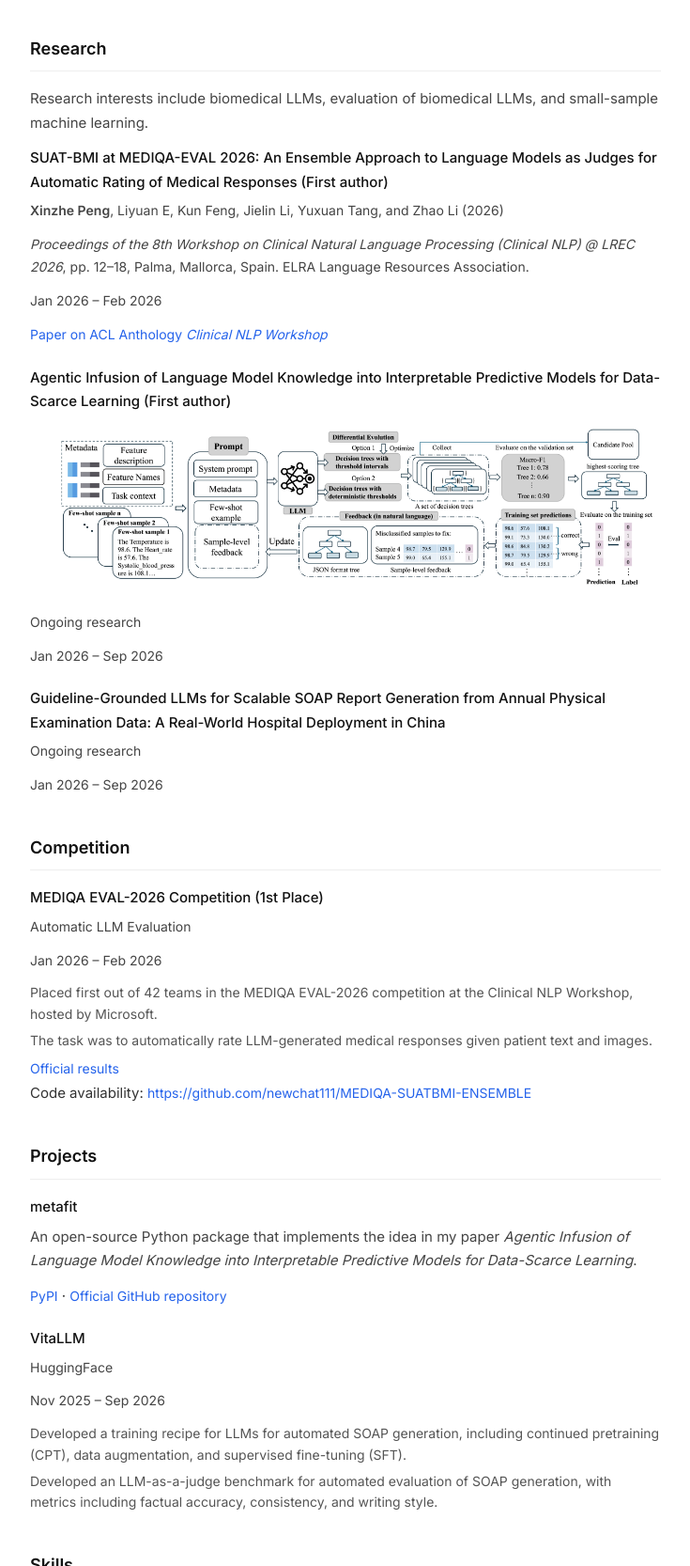
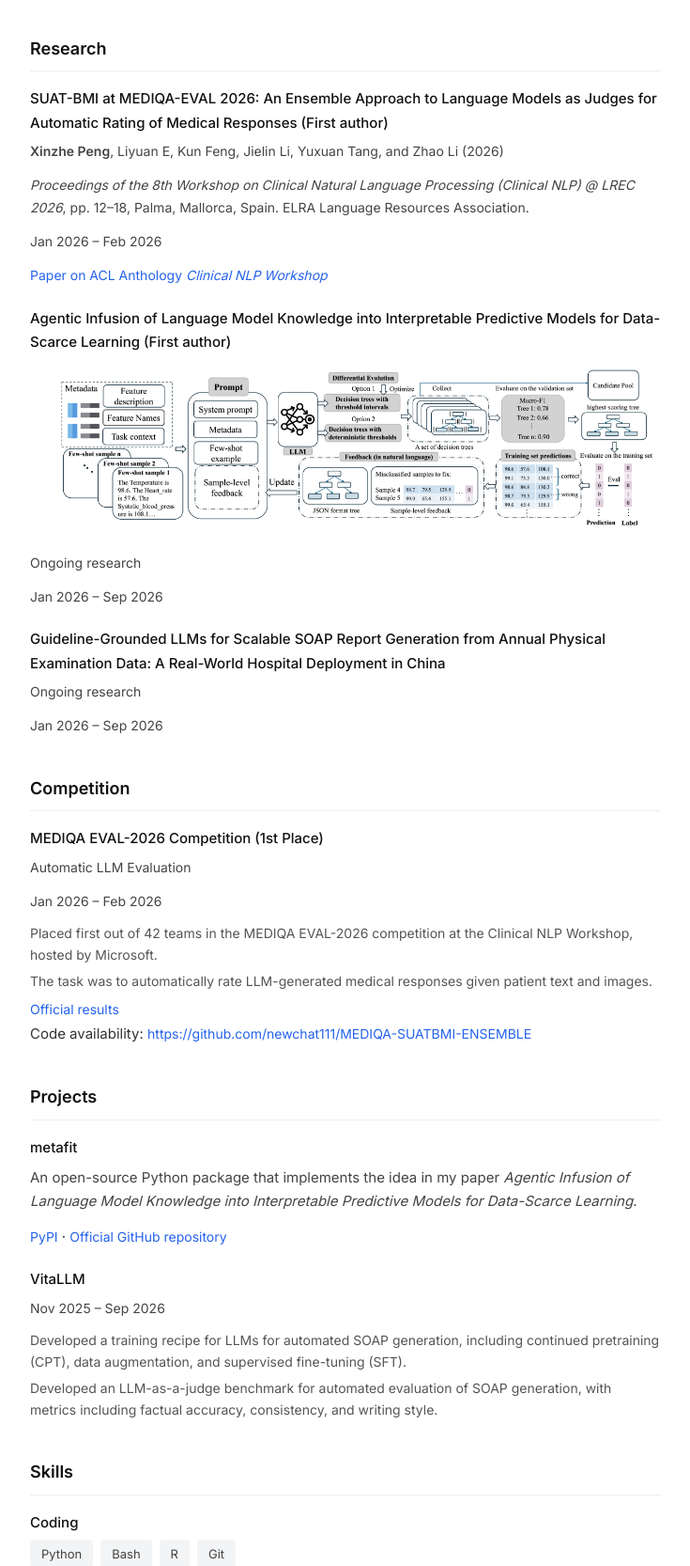
Before and after one commit to newchat111/xzp_website, a plain HTML site: page index.html in a window 1280 px wide. Shown: the part 1252-2918 px from the top of the page at 94% size, without its empty margins (324-1059 px from the left). Drawn offline with Linux system fonts and the light colour scheme.

Commit message:
update Nov 20, 2026

```diff
--- a/index.html
+++ b/index.html
@@ -67,7 +67,6 @@
 
             <section class="section" id="research">
                 <h2 data-i18n="home.research.title">Research</h2>
-                <p data-i18n="home.research.interests">Research interests include biomedical LLMs, evaluation of biomedical LLMs, and small-sample machine learning.</p>
 
                 <div class="publication">
                     <h3 class="pub-title" data-i18n="home.research.mediqa.title">SUAT-BMI at MEDIQA-EVAL 2026: An Ensemble Approach to Language Models as Judges for Automatic Rating of Medical Responses (First author)</h3>
@@ -126,7 +125,6 @@
 
                 <div class="publication">
                     <h3 class="pub-title">VitaLLM</h3>
-                    <p class="pub-authors" data-i18n="home.experience.vitallm.details">HuggingFace</p>
                     <p class="pub-venue" data-i18n="home.experience.projectDates">Nov 2025 – Sep 2026</p>
                     <ul class="project-highlights">
                         <li data-i18n="home.experience.vitallm.point1">Developed a training recipe for LLMs for automated SOAP generation, including continued pretraining (CPT), data augmentation, and supervised fine-tuning (SFT).</li>
```
